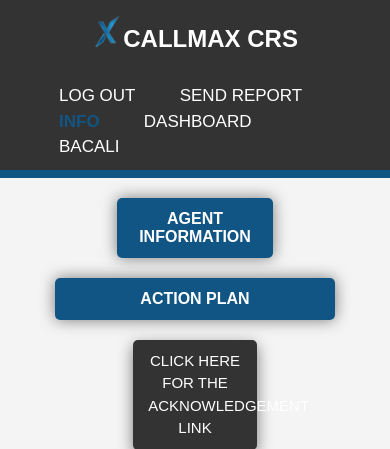
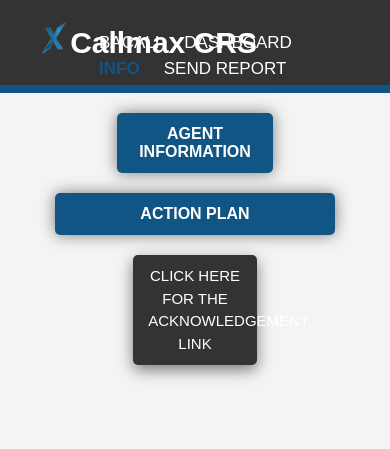
Before and after one commit to lncmchl3/Callmax_Coaching, a PHP site: page /callmaxcoaching/agentSearch/info.php?type=41 in a window 390 px wide. Shown: the top 449 px of the page. Run offline with PHP 8.4, Linux system fonts and the light colour scheme; a user stored in the database is signed in; data comes from the database, SQL or seed files in the repository; data that the repository does not hold is empty.

Commit message:
Revised positioning of header

```diff
--- a/agentSearch/acknowledgementlink.php
+++ b/agentSearch/acknowledgementlink.php
@@ -20,9 +20,8 @@
 
         <header>
             <div class="container">
-
+              <div class="heading">
                 <div id="branding">
-
                     <h1><img src="../img/favicon.png" alt="logo" /><?php echo $text['header']; ?></h1>
                 </div>
                 <nav>
@@ -30,6 +29,7 @@
                       <li class="current"><a href=''><?php echo $text['ackgt-report']; ?></a></li>
                     </ul>
                 </nav>
+              </div>
             </div>
         </header>
 
--- a/agentSearch/info.php
+++ b/agentSearch/info.php
@@ -25,20 +25,21 @@
 
     <header>
         <div class="container">
-
+          <div class="heading">
             <div id="branding">
 
                 <h1><img src="../img/favicon.png" alt="logo" /><?php echo $text['header']; ?></h1>
             </div>
             <nav>
                 <ul>
+                  <li><a href=""><?php echo $_SESSION['name']; ?> </a></li>
+                  <li><a href='AgentSearch.php'><?php echo $text['dashboard']; ?></a></li>
+                  <li class="current"><a href=""><?php echo $text['info']; ?></a></li>
+                  <li><a href='sendReport.php'><?php echo $text['send-report']; ?></a></li>
                   <li><a href='../logout.php?logout' onclick="return confirm('Are you sure you want to logout?')"><?php echo $text['logout']; ?></a></li>
-                  <li><a href='sendReport.php'><?php echo $text['send-report']; ?></a></li>
-                  <li class="current"><a href=""><?php echo $text['info']; ?></a></li>
-                  <li><a href='AgentSearch.php'><?php echo $text['dashboard']; ?></a></li>
-                  <li><a href=""><?php echo $_SESSION['name']; ?> </a></li>
                 </ul>
             </nav>
+          </div>
         </div>
     </header>
 
--- a/css/html-style.css
+++ b/css/html-style.css
@@ -137,6 +137,13 @@ a:hover {
 }
 
 /* header */
+.heading {
+  position: relative;
+  width: 100%;
+  margin: auto;
+  padding: 42.5px 0;
+}
+
 header {
   position: sticky;
   top: 0px;
@@ -148,11 +155,15 @@ header {
 
 header #branding {
   /* text-transform: uppercase; */
-  float: left;
+  /* float: left; */
+  position: absolute;
+  top: 0;
+  left: 0;
 }
 
 header #branding h1 img {
   width: 10%;
+  /* padding: 0 10px; */
 }
 
 header a {
@@ -162,16 +173,21 @@ header a {
   font-size: 17px;
 }
 
-header ul {
-  margin: 0;
-  padding: 0;
+header nav {
+  position: absolute;
+  top: 0;
+  right: 0;
+  padding: 15px 10px;
 }
 
+nav ul {}
+
 header li {
-  float: right;
+  /* float: right; */
   display: inline;
-  padding: 0 20px 0 20px;
-  margin-top: 25px;
+  padding: 0 10px;
+  /* padding: 0 20px 0 20px;
+  margin-top: 25px; */
 }
 
 header .current a {
@@ -774,7 +790,7 @@ article p {
 .selectedIssue-box {
   /* border: black 1px solid; */
   width: 100%;
-  min-height: 37.6vh;
+  min-height: 39.3vh;
   display: flex;
   justify-content: center;
   align-items: center;
@@ -1071,26 +1087,6 @@ footer {
 }
 
 @media(max-width: 1205px) {
-  header #branding {
-    text-transform: uppercase;
-    float: none;
-    text-align: center;
-    font-size: 12px;
-  }
-
-  header li {
-    float: none;
-    display: inline;
-    padding: 0 20px 0 20px;
-  }
-
-  header nav {
-    display: flex;
-    justify-content: center;
-    align-items: center;
-    padding: 10px 0;
-  }
-
   .loginbox {
     /* height: 78.1vh; */
     min-height: calc(96.7vh - 85.19px - 89.88px);
--- a/reg.php
+++ b/reg.php
@@ -100,18 +100,19 @@ include ('text/text.php');
 
         <header>
             <div class="container">
-
+              <div class="heading">
                 <div id="branding">
                   <h1><img src="img/favicon.png" alt="logo" /> <?php echo $text['header'];?></h1>
                 </div>
                 <nav>
                     <ul>
                         <!-- <li><a href="about.php">About Us</a></li> -->
+                        <li><a href="index.php"><?php echo $text['login']; ?></a></li>
                         <li class="current"><a href="reg.php"><?php echo $text['signup']; ?></a></li>
-                        <li><a href="index.php"><?php echo $text['login']; ?></a></li>
 
                     </ul>
                 </nav>
+              </div>
             </div>
         </header>
 
```
Also changed, not shown: agentSearch/AgentSearch.php (+5 -4 lines), agentSearch/acknowledgement.php (+4 -3 lines), agentSearch/sendReport.php (+7 -7 lines), index.php (+5 -3 lines), welcome.php (+4 -3 lines).
